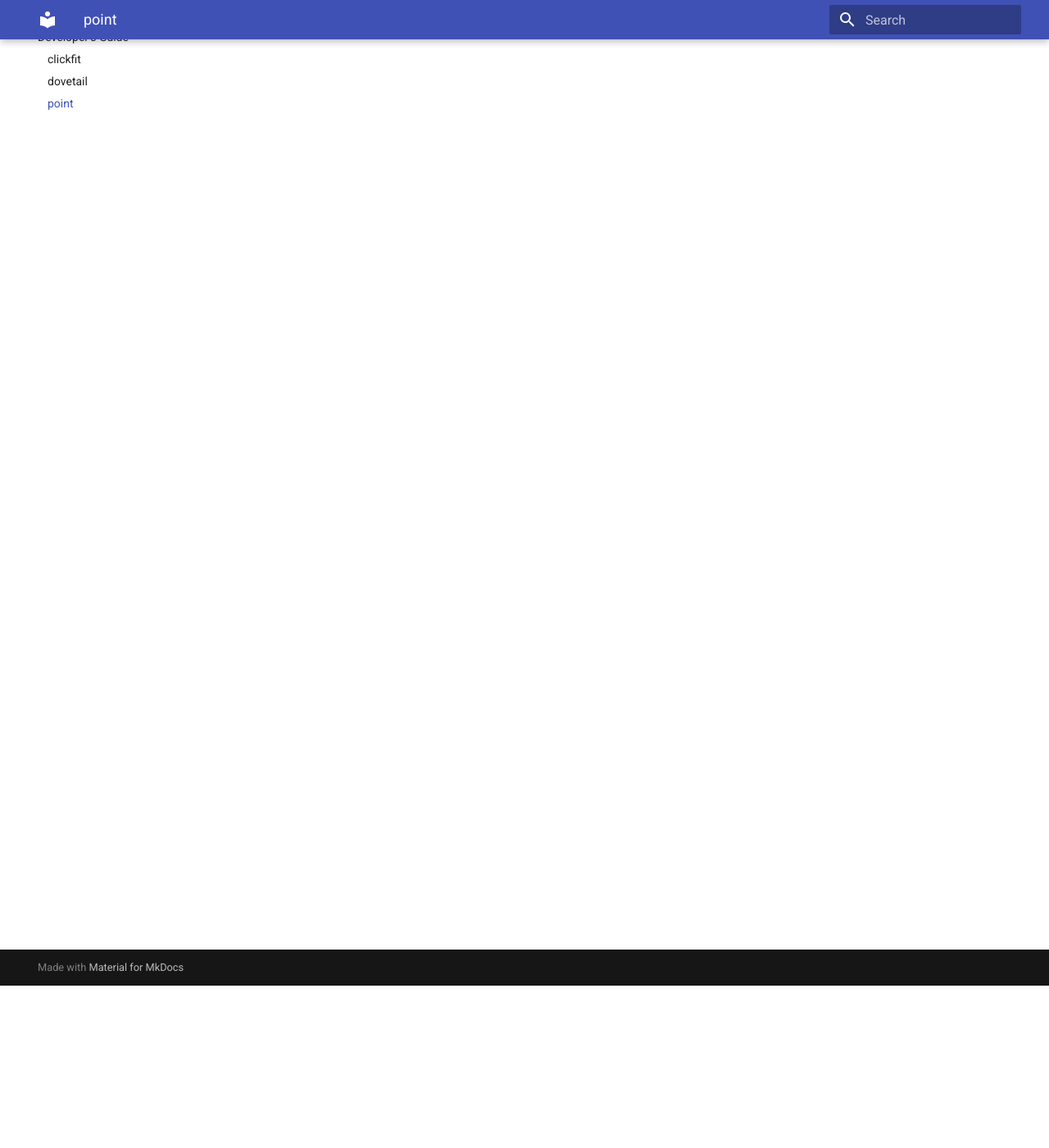
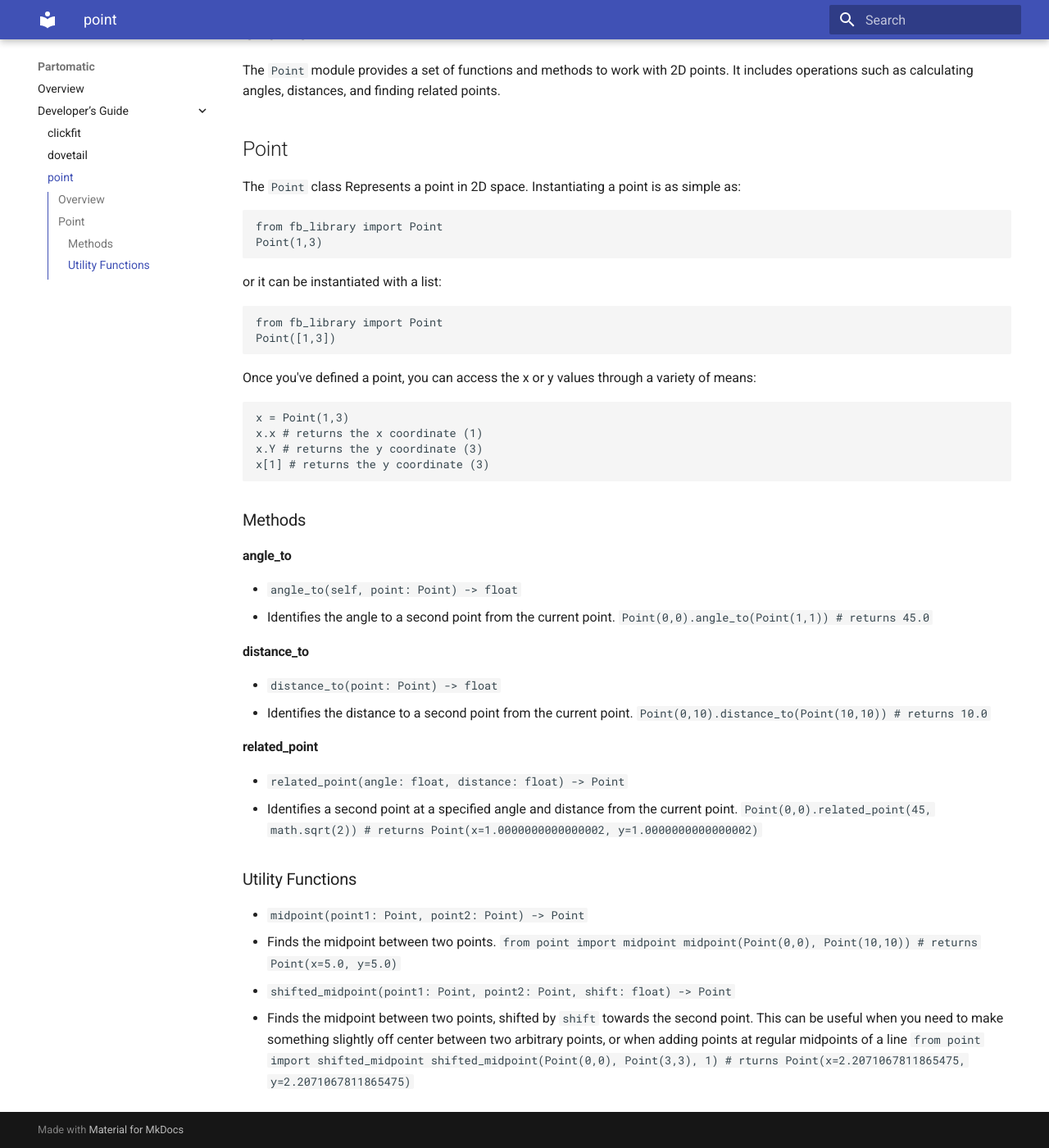
Before and after one commit to x0pherl/fb-library, an MkDocs documentation site: the page built from docs/point.md, in a window 1280 px wide and 1400 px high, scrolled down 198 px. Shown: the whole window at 82% size. Built offline with MkDocs 1.6.1 and Material for MkDocs 9.7.7, drawn with Linux system fonts in a browser that asks for light colours.

````diff
--- a/docs/point.md
+++ b/docs/point.md
@@ -1 +1,68 @@
 # Point
+
+## Overview
+
+The `Point` module provides a set of functions and methods to work with 2D points. It includes operations such as calculating angles, distances, and finding related points.
+
+## Point
+
+The `Point` class Represents a point in 2D space. Instantiating a point is as simple as:
+```
+from fb_library import Point
+Point(1,3)
+```
+or it can be instantiated with a list:
+```
+from fb_library import Point
+Point([1,3])
+```
+Once you've defined a point, you can access the x or y values through a variety of means:
+```
+x = Point(1,3)
+x.x # returns the x coordinate (1)
+x.Y # returns the y coordinate (3)
+x[1] # returns the y coordinate (3)
+```
+
+### Methods
+
+#### angle_to
+- `angle_to(self, point: Point) -> float`
+  - Identifies the angle to a second point from the current point.
+    ```
+    Point(0,0).angle_to(Point(1,1)) # returns 45.0
+    ```
+
+#### distance_to
+- `distance_to(point: Point) -> float`
+  - Identifies the distance to a second point from the current point.
+    ```
+    Point(0,10).distance_to(Point(10,10)) # returns 10.0
+    ```
+
+#### related_point
+- `related_point(angle: float, distance: float) -> Point`
+  - Identifies a second point at a specified angle and distance from the current point.
+    ```
+     Point(0,0).related_point(45, math.sqrt(2))
+     # returns Point(x=1.0000000000000002, y=1.0000000000000002)
+    ```
+
+### Utility Functions
+
+- `midpoint(point1: Point, point2: Point) -> Point`
+  - Finds the midpoint between two points.
+    ```
+    from point import midpoint
+    midpoint(Point(0,0), Point(10,10))
+    # returns Point(x=5.0, y=5.0)
+    ```
+
+- `shifted_midpoint(point1: Point, point2: Point, shift: float) -> Point`
+  - Finds the midpoint between two points, shifted by `shift` towards the second point.
+  This can be useful when you need to make something slightly off center between two arbitrary points, or when adding points at regular midpoints of a line
+    ```
+    from point import shifted_midpoint
+    shifted_midpoint(Point(0,0), Point(3,3), 1)
+    # rturns Point(x=2.2071067811865475, y=2.2071067811865475)
+    ```
--- a/mkdocs.yml
+++ b/mkdocs.yml
@@ -19,6 +19,6 @@ markdown_extensions:
 nav:
   - Overview: index.md
   - Developer’s Guide:
-    - clickfit: clickfit.md
+    - clickfit: click_fit.md
     - dovetail: dovetail.md
     - point: point.md
--- a/pyproject.toml
+++ b/pyproject.toml
@@ -1,6 +1,6 @@
 [project]
 name = "fb-library"
-version = "0.0.7"
+version = "0.0.8"
 authors = [
   { name="x0pherl"},
 ]
````
Also changed, not shown: README.md (+14 -26 lines), docs/click_fit.md (added, +32 -0 lines), docs/dovetail.md (+70 -0 lines), 2 other files.
